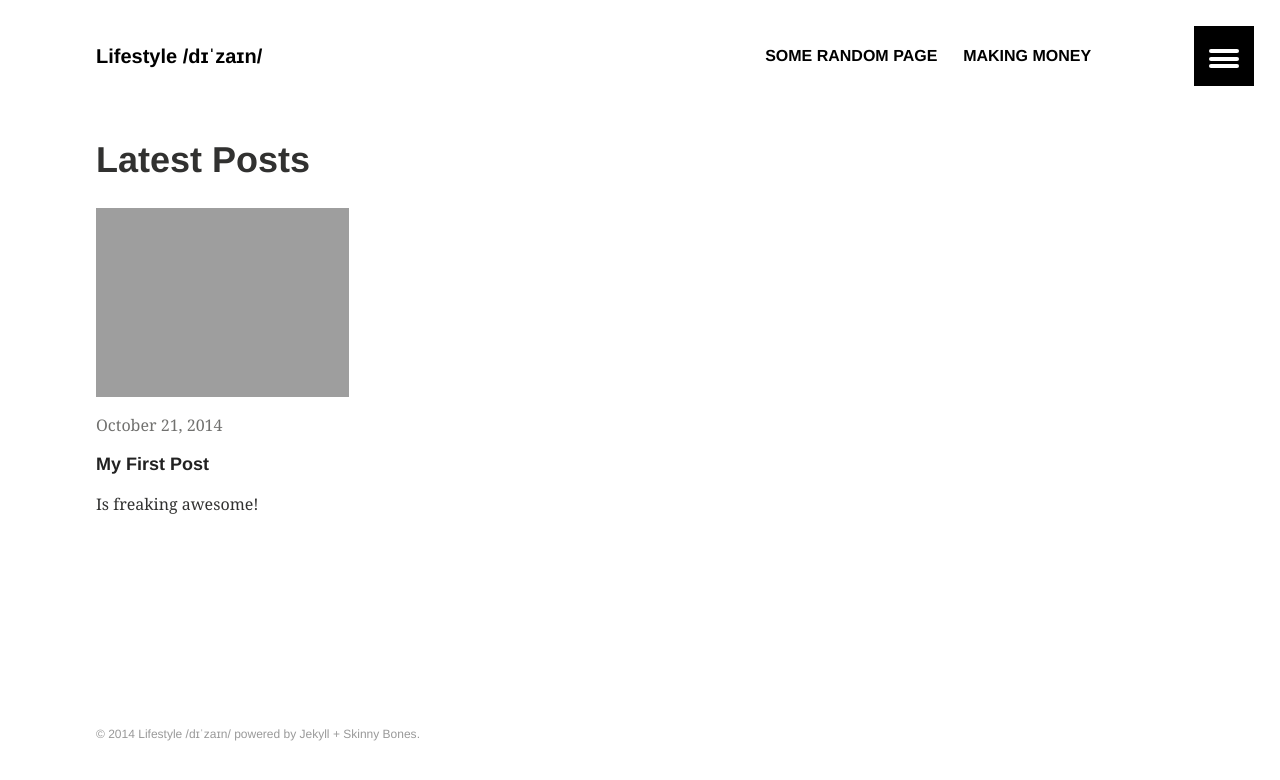
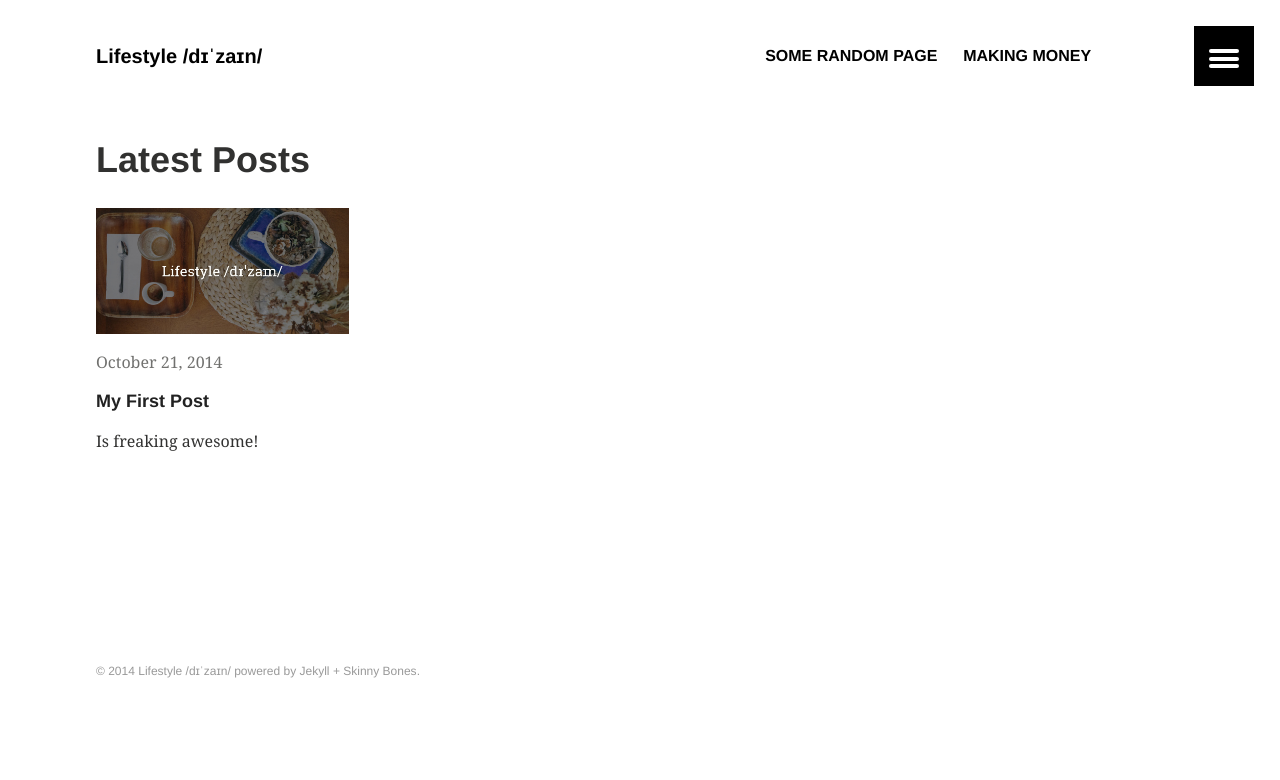
Before and after one commit to Webdz-Co/sbj-lsdz, a Jekyll site: the page built from index.md, in a window 1280 px wide. Shown: the top 780 px of the page. Built offline with Jekyll 4.4.1, drawn with Linux system fonts in a browser that asks for light colours.

Commit message:
Added teaser image location to config.yml

```diff
--- a/_config.yml
+++ b/_config.yml
@@ -2,8 +2,8 @@
 
 title: Lifestyle /dɪˈzaɪn/
 description: Mastering Health and Human Relations
-logo: # 120x120 px default image used for Twitter summary card
-teaser: # 400x250 px default teaser image used in image archive grid
+logo: //placehold.it/120x120 # 120x120 px default image used for Twitter summary card
+teaser: 495x247.jpg # 400x250 px default teaser image used in image archive grid
 locale:
 url: //lifestyledz.com
 
```
